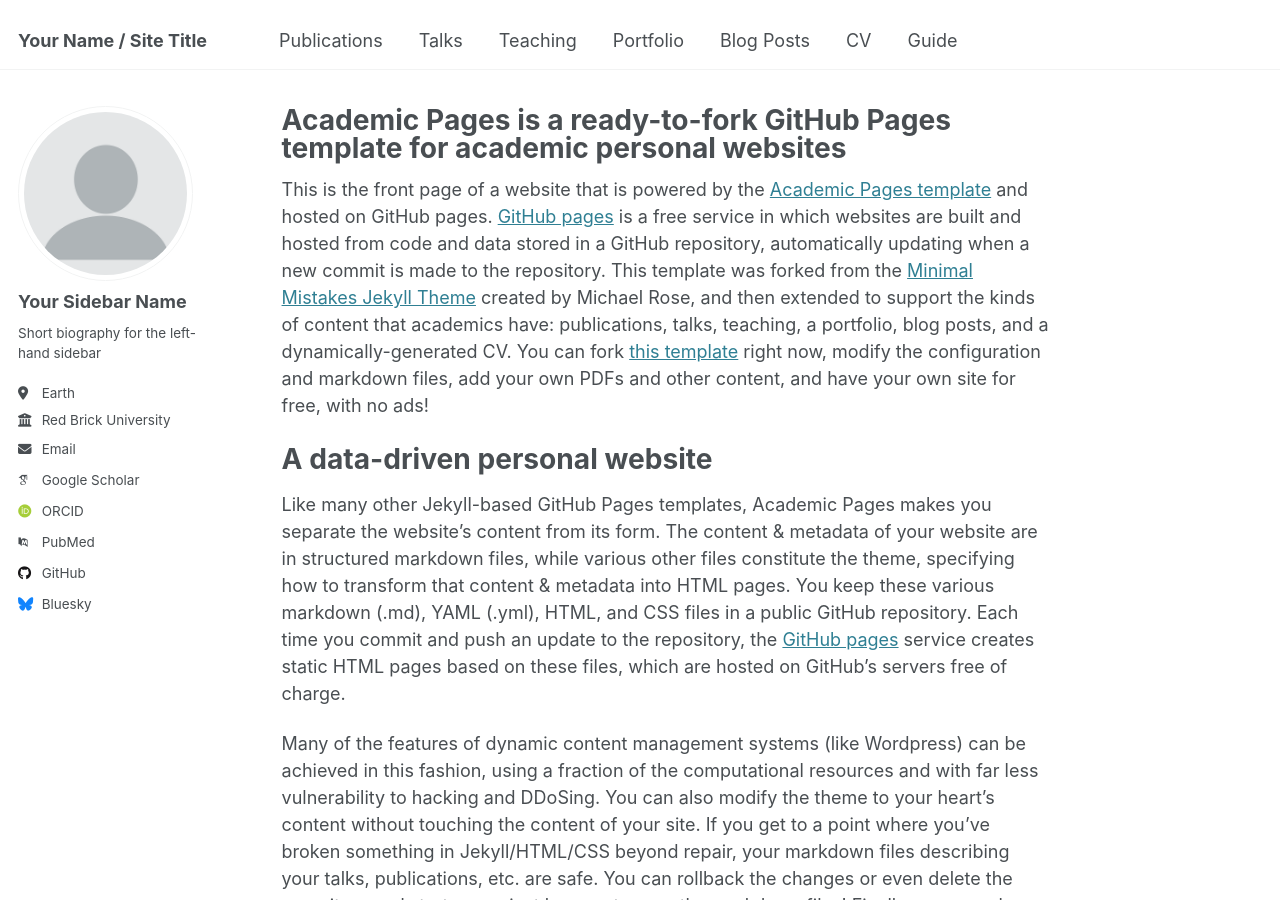
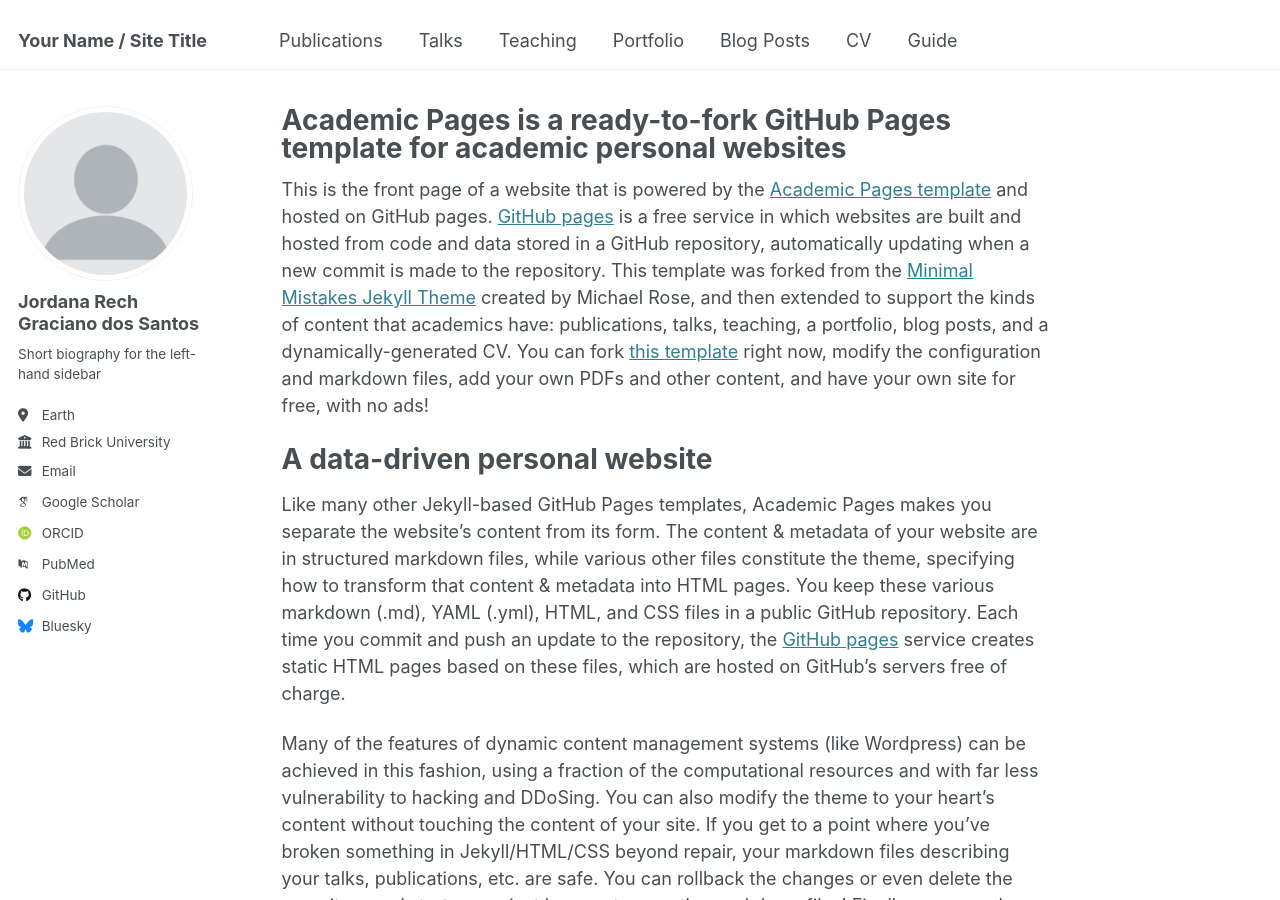
Before and after one commit to jordanarechgs/Jordana-Rech-Graciano-dos-Santos, a Jekyll site: the page built from _pages/about.md, in a window 1280 px wide and 900 px high. Built offline with Jekyll 4.4.1, drawn with Linux system fonts in a browser that asks for light colours; some web fonts are replaced.

Commit message:
Update _config.yml

```diff
--- a/_config.yml
+++ b/_config.yml
@@ -23,7 +23,7 @@ repository               : "academicpages/academicpages.github.io"
 author:
   # Biographic information
   avatar           : "profile.png"
-  name             : "Your Sidebar Name"
+  name             : "Jordana Rech Graciano dos Santos"
   pronouns         : # example: "she/her"
   bio              : "Short biography for the left-hand sidebar"
   location         : "Earth"
```
